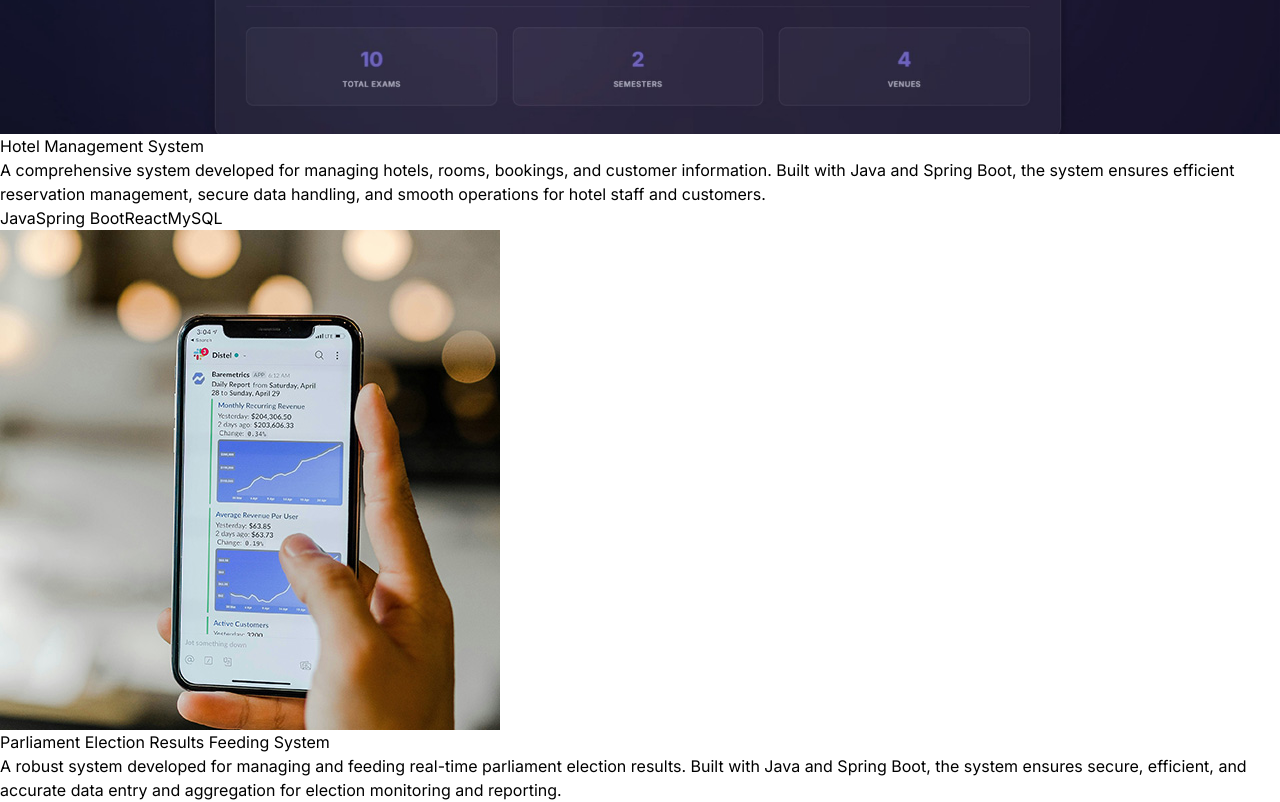
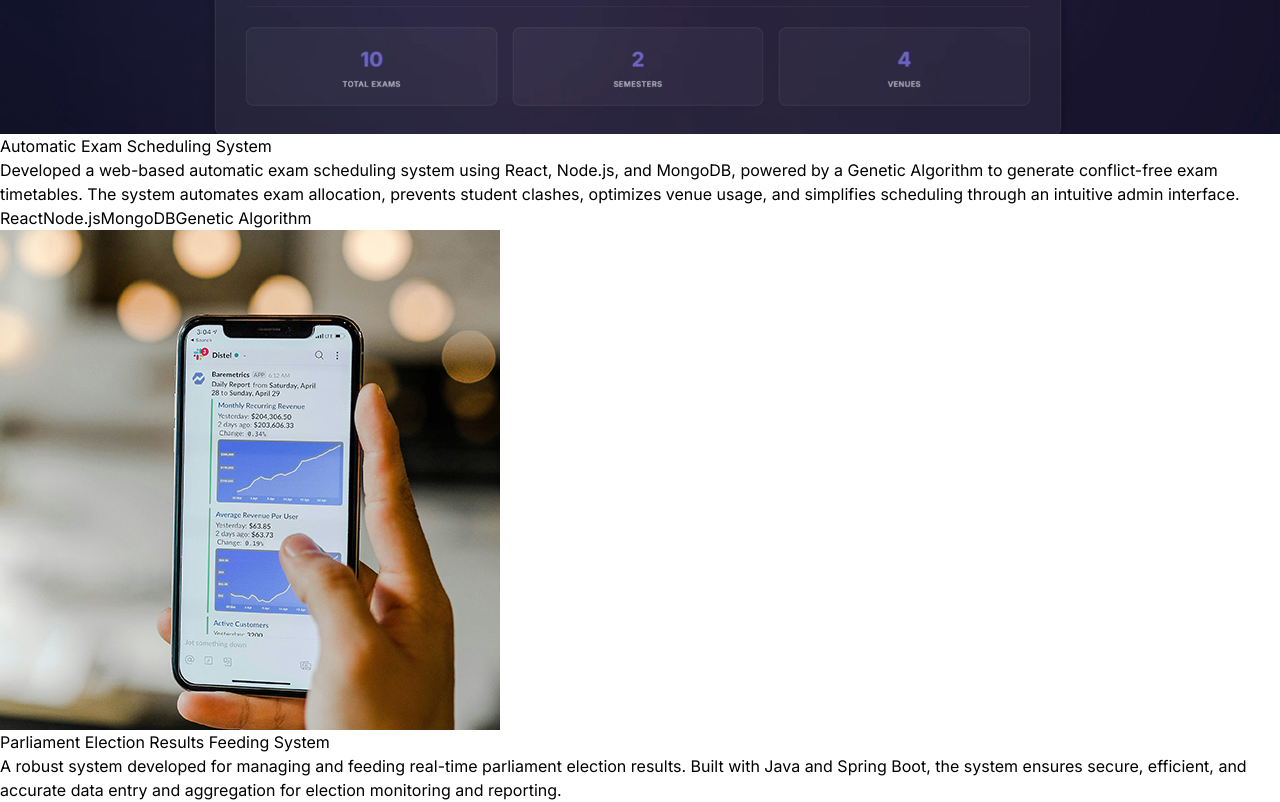
Before and after one commit to hishanthp1231/My_Portfolio, a React (Vite) app: page / in a window 1280 px wide. Shown: the part 5700-6502 px from the top of the page. Built offline with nearby package versions, Linux system fonts and the light colour scheme.

Commit message:
Update project constants and remove unused project image

```diff
--- a/src/constants/index.js
+++ b/src/constants/index.js
@@ -1,6 +1,6 @@
 import project1 from "../assets/projects/project-1.png";
 import project2 from "../assets/projects/project-2.jpg";
-import project3 from "../assets/projects/project-3.jpg";
+import project3 from "../assets/projects/project-3.jpeg";
 import project4 from "../assets/projects/project-4.jpg";
 
 export const HERO_CONTENT = `I am a results-oriented software engineer specializing in backend development, leadership, and machine learning.
@@ -36,11 +36,11 @@ export const PROJECTS = [
     technologies: ["React", "Tailwind", "Vite"],
   },
   {
-    title: "Hotel Management System",
+    title: "Automatic Exam Scheduling System",
     image: project4,
     description:
-      "A comprehensive system developed for managing hotels, rooms, bookings, and customer information. Built with Java and Spring Boot, the system ensures efficient reservation management, secure data handling, and smooth operations for hotel staff and customers.",
-    technologies: ["Java", "Spring Boot", "React", "MySQL"],
+      "Developed a web-based automatic exam scheduling system using React, Node.js, and MongoDB, powered by a Genetic Algorithm to generate conflict-free exam timetables. The system automates exam allocation, prevents student clashes, optimizes venue usage, and simplifies scheduling through an intuitive admin interface.",
+    technologies: ["React", "Node.js", "MongoDB", "Genetic Algorithm"],
   },
   {
     title: "Parliament Election Results Feeding System",
```
Also changed, not shown: src/assets/projects/project-3.jpeg (added), src/assets/projects/project-3.jpg (deleted).
